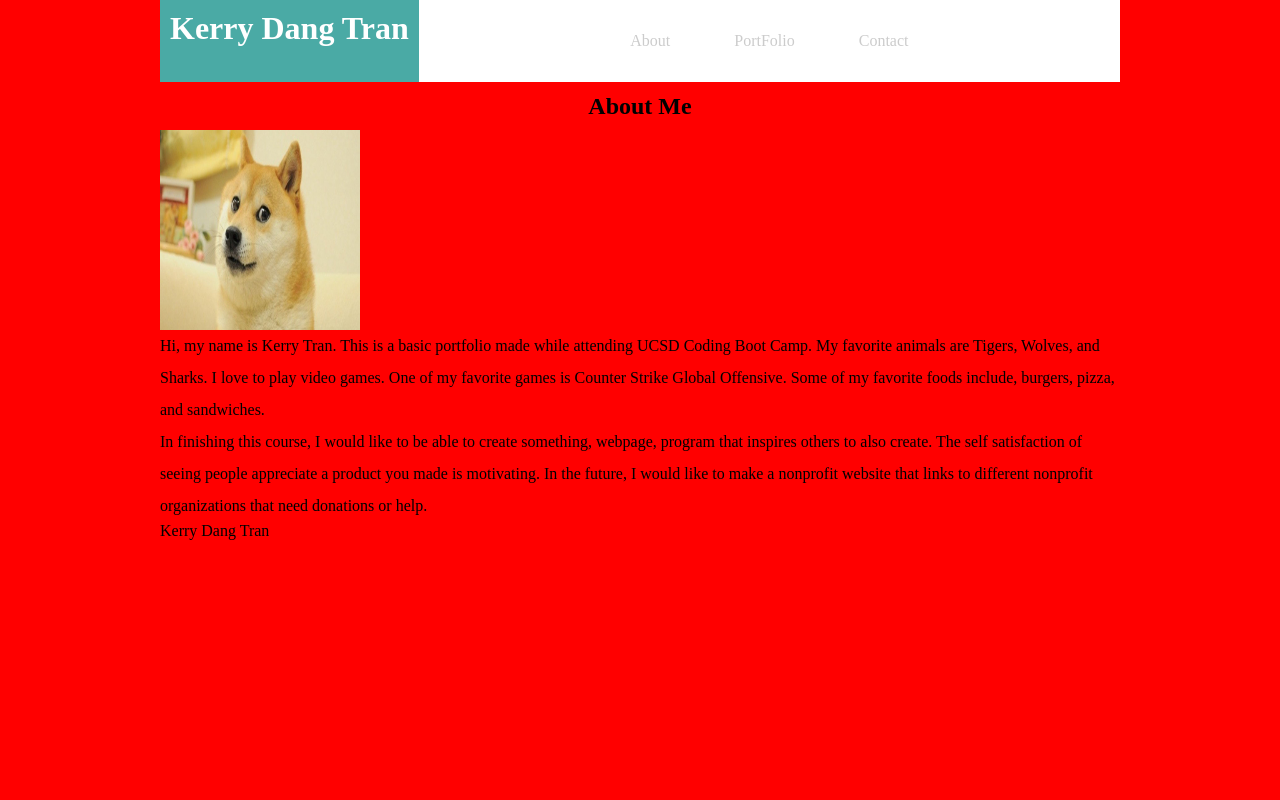
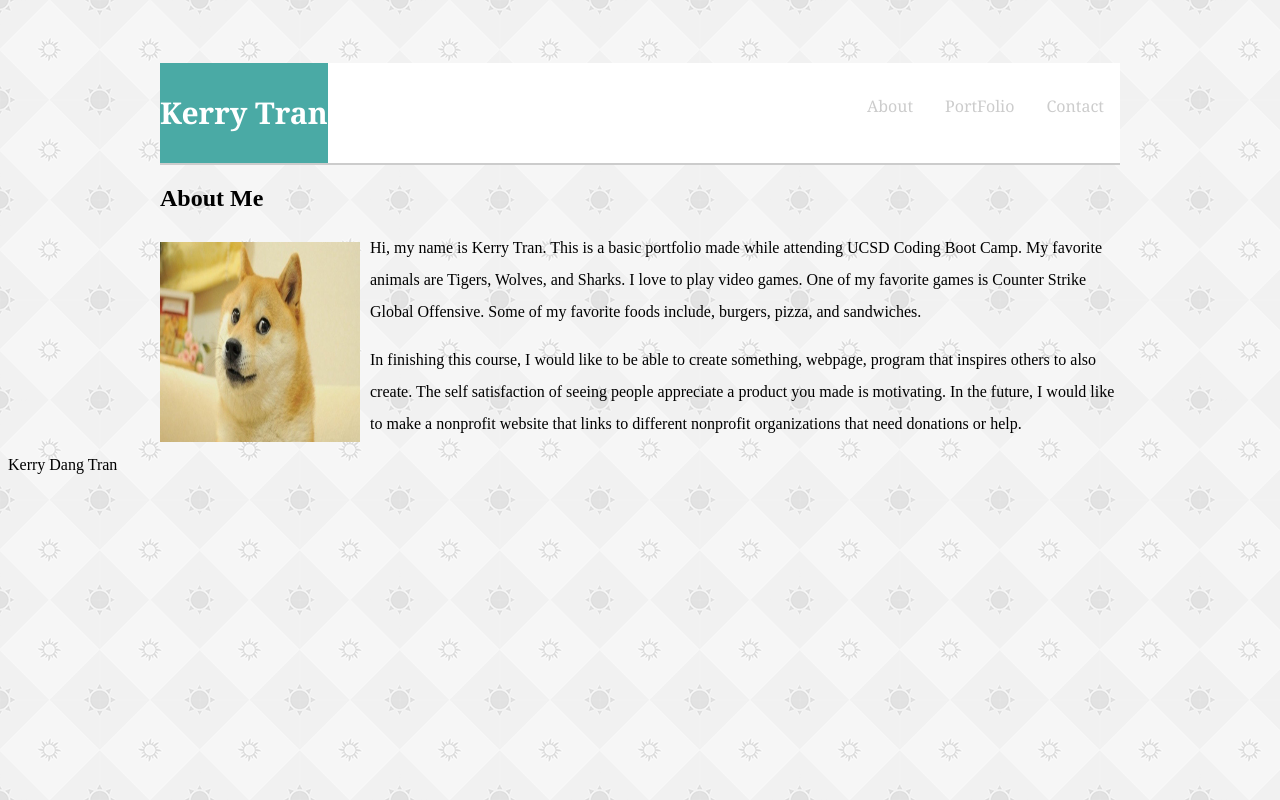
Before and after one commit to kurrytran32/Basic-Portfolio, a plain HTML site: page index.html in a window 1280 px wide. Drawn offline with Linux system fonts and the light colour scheme; a script that the page names is missing.

Commit message:
navbarsucks

```diff
--- a/assets/css/style.css
+++ b/assets/css/style.css
@@ -1,30 +1,14 @@
-/**body {
-    margin: auto;
-    width: 960px;
-    background-color: red;
-    padding:0;
+html {
+    background-image: url("../images/sun-pattern.png")
+}
 
-}**/
 
-/**header {
-    background-color:#ffffff;
-    border-bottom: 2px solid #cccccc;
-    font-family: 'Georgia', 'Times New Roman', Times, serif;
-    display: flex;
-    flex-direction: row;
-    text-align: center;
-    width: 100%;
-}**/
-* {
+header, .container {
     margin: auto;
     max-width: 960px;
-    background-color: red;
+    height: 100%;
 }
-/**header {
 
-    width: 100%;
-    background-color: #ffffff;
-}**/
 header {
     background-color: #ffffff;
     width: 100%;
@@ -32,17 +16,29 @@ header {
     flex-direction: row;
     justify-content: space-between;
     padding: 0;
-    margin: auto;
+    border-bottom: 2px solid #cccccc;
+    font-family: 'Georgia', 'Times New Roman', Times, serif;
+    margin-top: 5%;
+    box-sizing: border-box;
+    height: 20%;
+
 }
 
 h1 {
     background-color: #4aaaa5;
     color: #ffffff;
-    padding: 10px;
-    margin : 0;
-    float: left;
+    padding: 0;
+    margin: 0;
+    /** float: left; **/
+    text-align: center;
+    vertical-align: middle;
+    line-height: 100px;
+    font-size: 30px;
+    max-width: 960px;
+}
 
-}
+
+
 ul {
     list-style-type: none;
     padding: 0;
@@ -56,20 +52,24 @@ li {
 li a {
 
     display: block;
-    padding: 8px;
+    padding: 0;
     background-color: #ffffff;
     color: #cccccc;
     text-decoration: none;
-    padding: 2em;
+    padding: 1em;
 }
 #doge {
     float: left;
-    margin: 0;
+    margin: 10px;
+    margin-left: 0;
 
 }
-.container {
-    display:flex;
-    flex-direction: column;
+
+section {
     text-align: left;
     line-height: 2;
+    margin: auto;
+
+    position: relative;
+
 }
--- a/index.html
+++ b/index.html
@@ -13,16 +13,16 @@
     <header>
 
         <!-- Name with background color-->
-        <h1>Kerry Dang Tran</h1>
+        <h1>Kerry Tran</h1>
 
         <!-- Horizontal nav bar for About, Portfolio and Contact using unordered list-->
-        <nav>
+
         <ul>
             <li><a href="index.html">About</a></li>
             <li><a href="portfolio.html">PortFolio</a></li>
             <li><a href="contact.html">Contact</a></li>
         </ul>
-    </nav>
+
 
     </header>
     <div class="container">
@@ -31,11 +31,12 @@
     <!-- Section name (About me)-->
 
 
-
+    <section>
     <!-- text content-->
         <p>Hi, my name is Kerry Tran.  This is a basic portfolio made while attending UCSD Coding Boot Camp.  My favorite animals are Tigers, Wolves, and Sharks.  I love to play video games.  One of my favorite games is Counter Strike Global Offensive.  Some of my favorite foods include, burgers, pizza, and sandwiches.</p>
 
         <p>In finishing this course, I would like to be able to create something, webpage, program that inspires others to also create.  The self satisfaction of seeing people appreciate a product you made is motivating.  In the future, I would like to make a nonprofit website that links to different nonprofit organizations that need donations or help.</p>
+    </section>
     </div>
     <footer>
         <p>Kerry Dang Tran</p>
```
